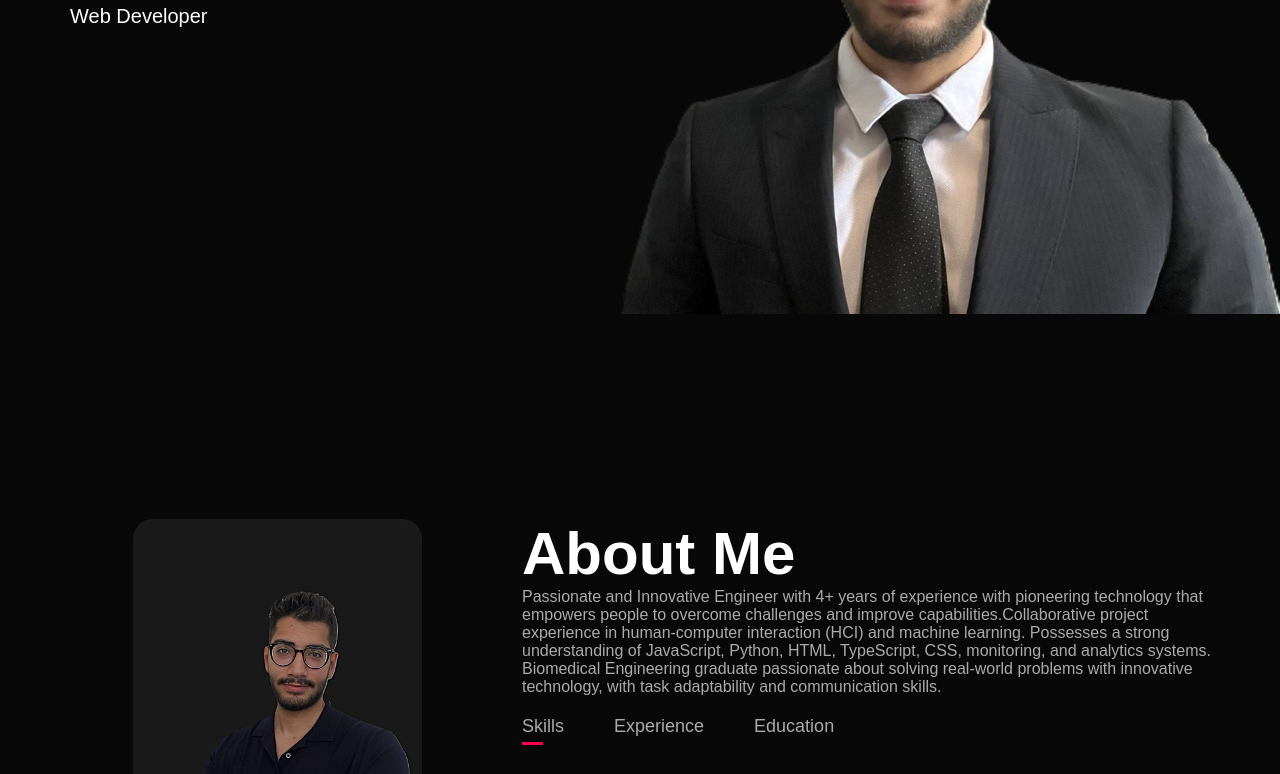
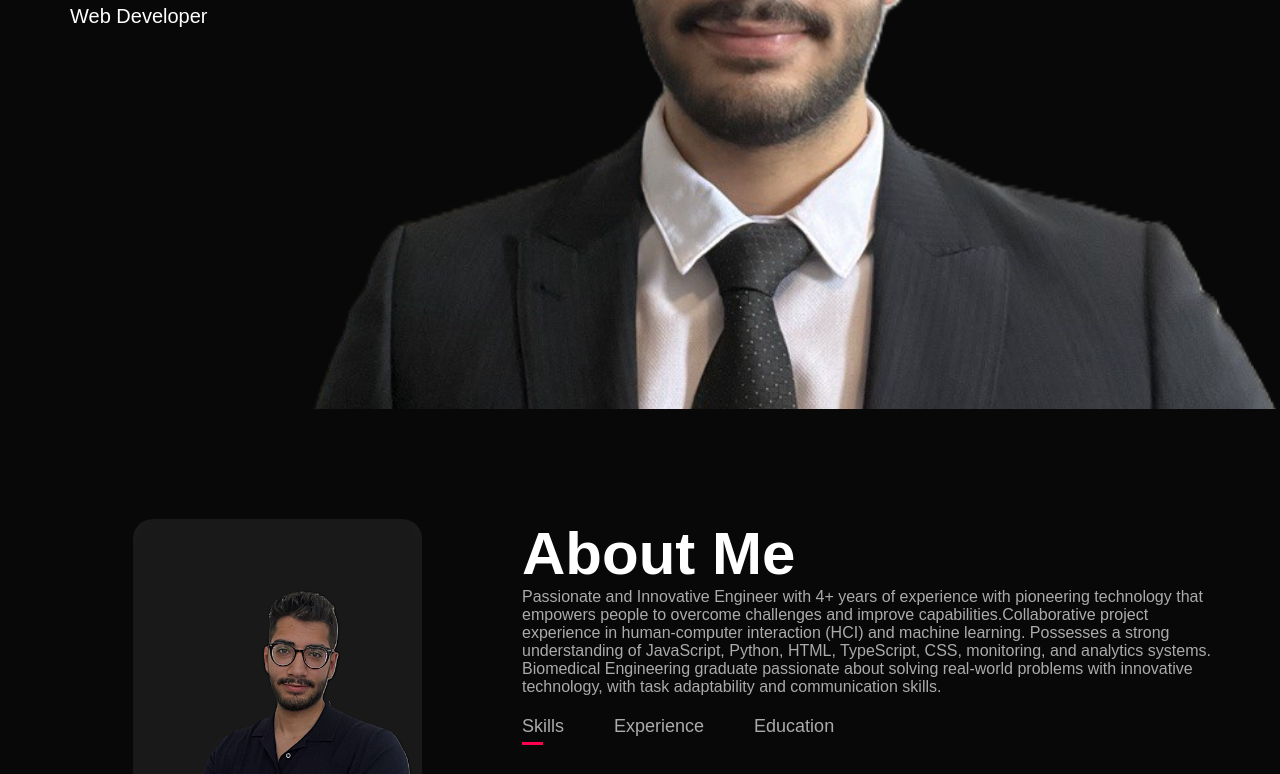
Before and after one commit to amoslemian/portfolio, a plain HTML site: page Index.html in a window 1280 px wide. Shown: the part 461-1235 px from the top of the page. Drawn offline with Linux system fonts and the light colour scheme.

Commit message:
Update Style.css

```diff
--- a/Style.css
+++ b/Style.css
@@ -56,7 +56,7 @@ body {
 
 .header-col-2 {
     flex: 1;
-    background-image: url(images/background-3-copy.jpg);
+    background-image: url(images/background-4.png);
     background-size: 80%;
     background-position: center right;
     background-repeat: no-repeat;
```
